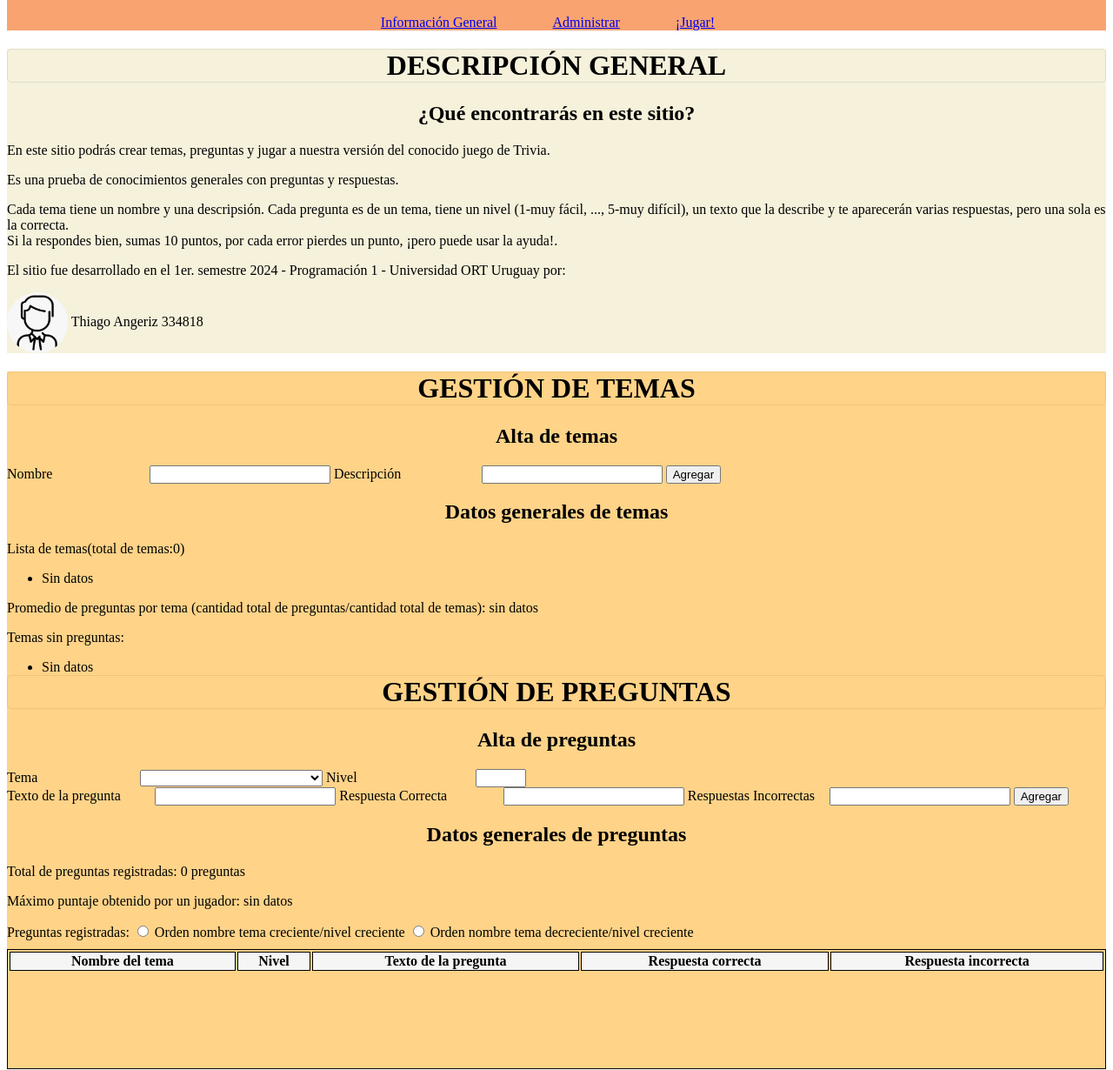
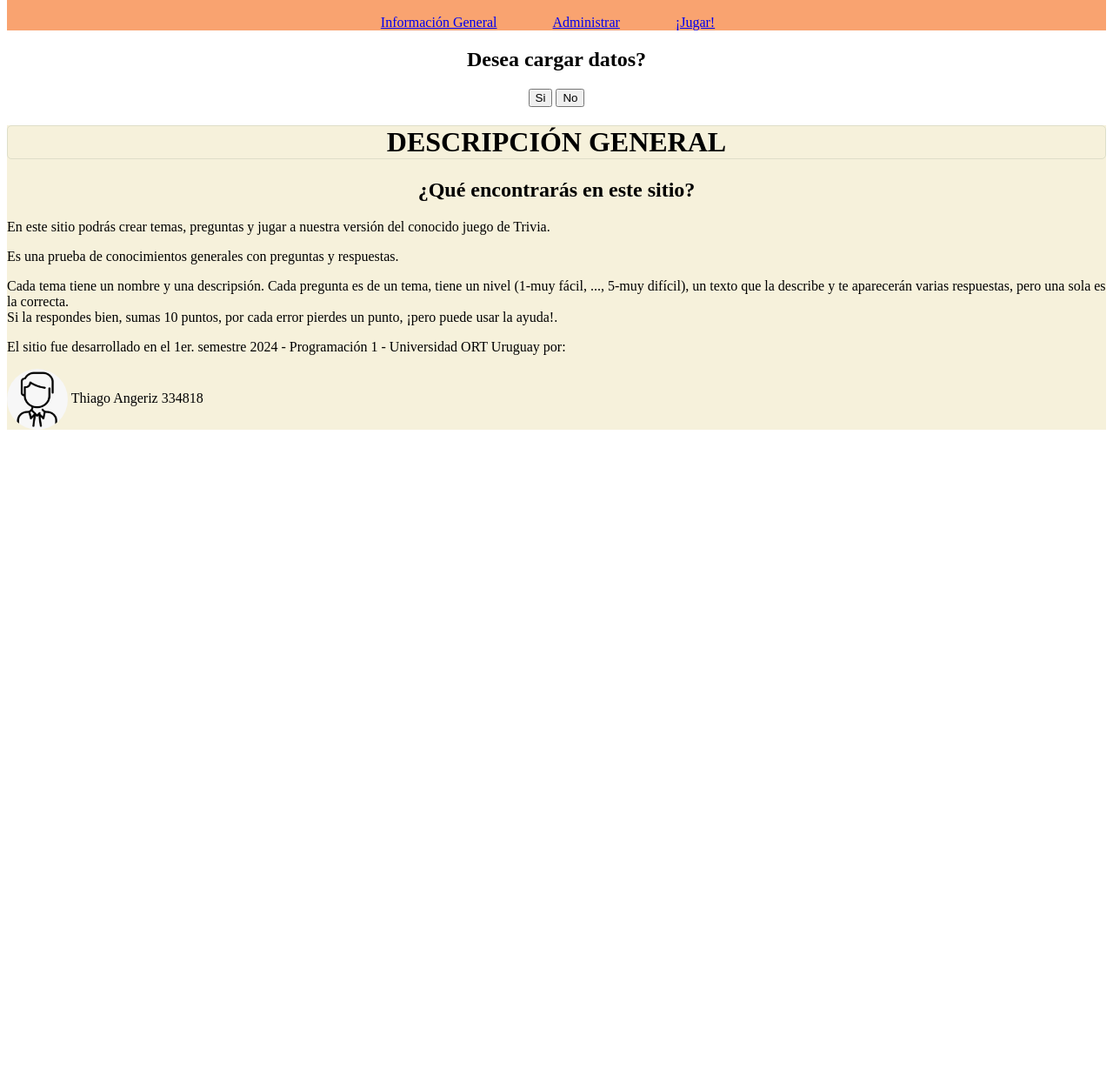
Before and after one commit to Angeriz/Obligatorio-programacion, a plain HTML site: page Programación 1 obligatorio 1 Thiago Angeriz 334818/index.html in a window 1280 px wide. Shown: the part 101-1331 px from the top of the page at 87% size. After the commit the page ends 800 px from the top, so only its background shows below. Drawn offline with Linux system fonts and the light colour scheme.

Commit message:
Empeze el js, intentando que al tocar button se muestren y oculten cosas

```diff
--- a/Programación 1 obligatorio 1 Thiago Angeriz 334818/CSS/estilos.css
+++ b/Programación 1 obligatorio 1 Thiago Angeriz 334818/CSS/estilos.css
@@ -133,3 +133,6 @@ h1{
     margin-left: 1%;
     width: 200px;
 }
+#formBotonesSiNo{
+    text-align: center;
+}
--- a/Programación 1 obligatorio 1 Thiago Angeriz 334818/index.html
+++ b/Programación 1 obligatorio 1 Thiago Angeriz 334818/index.html
@@ -4,6 +4,9 @@
 <head>
     <meta charset="UTF-8">
     <meta name="viewport" content="width=ç, initial-scale=1.0">
+    <script src="Javascrpit/datosPrueba.js"></script>
+    <script src="Javascrpit/clases.js"></script>
+    <script src="Javascrpit/funciones.js"></script>
     <title>Document</title>
     <link rel="stylesheet" href="CSS/estilos.css">
 
@@ -19,6 +22,15 @@
             </ul>
         </nav>
     </header>
+    <div id="mostrarSN">
+        <h2>Desea cargar datos?</h2>
+        <form id="formBotonesSiNo">
+            <button type="button" onclick="siCargarDatos()">Si</button>
+            <button type="button" onclick="noCargarDatos()">No</button>
+        </form>
+    </div>
+
+    </div>
     <div id="desGeneral">
         <h1 id="tituloDG">DESCRIPCIÓN GENERAL</h1>
         <h2>¿Qué encontrarás en este sitio?</h2>
@@ -31,7 +43,7 @@
 
         <p class="autores"></p>
     </div>
-    <div id="gestionTemas">
+    <div id="gestionTemas" style="display: none;">
         <h1 id="tituloGT">GESTIÓN DE TEMAS</h1>
         <h2>Alta de temas</h2>
         <form>
@@ -52,7 +64,7 @@
             <li>Sin datos</li>
         </ul>
     </div>
-    <div id="gestionPreguntas">
+    <div id="gestionPreguntas" style="display: none;">
         <h1 id="tituloGP">GESTIÓN DE PREGUNTAS</h1>
         <h2>Alta de preguntas</h2>
         <form>
@@ -90,7 +102,7 @@
             </tr>
         </table>
     </div>
-    <div id="jugar">
+    <div id="jugar" style="display: none;">
         <h1 id="tituloJ">¡A JUGAR!</h1>
         <h2>Configuración</h2>
         <form>
```
